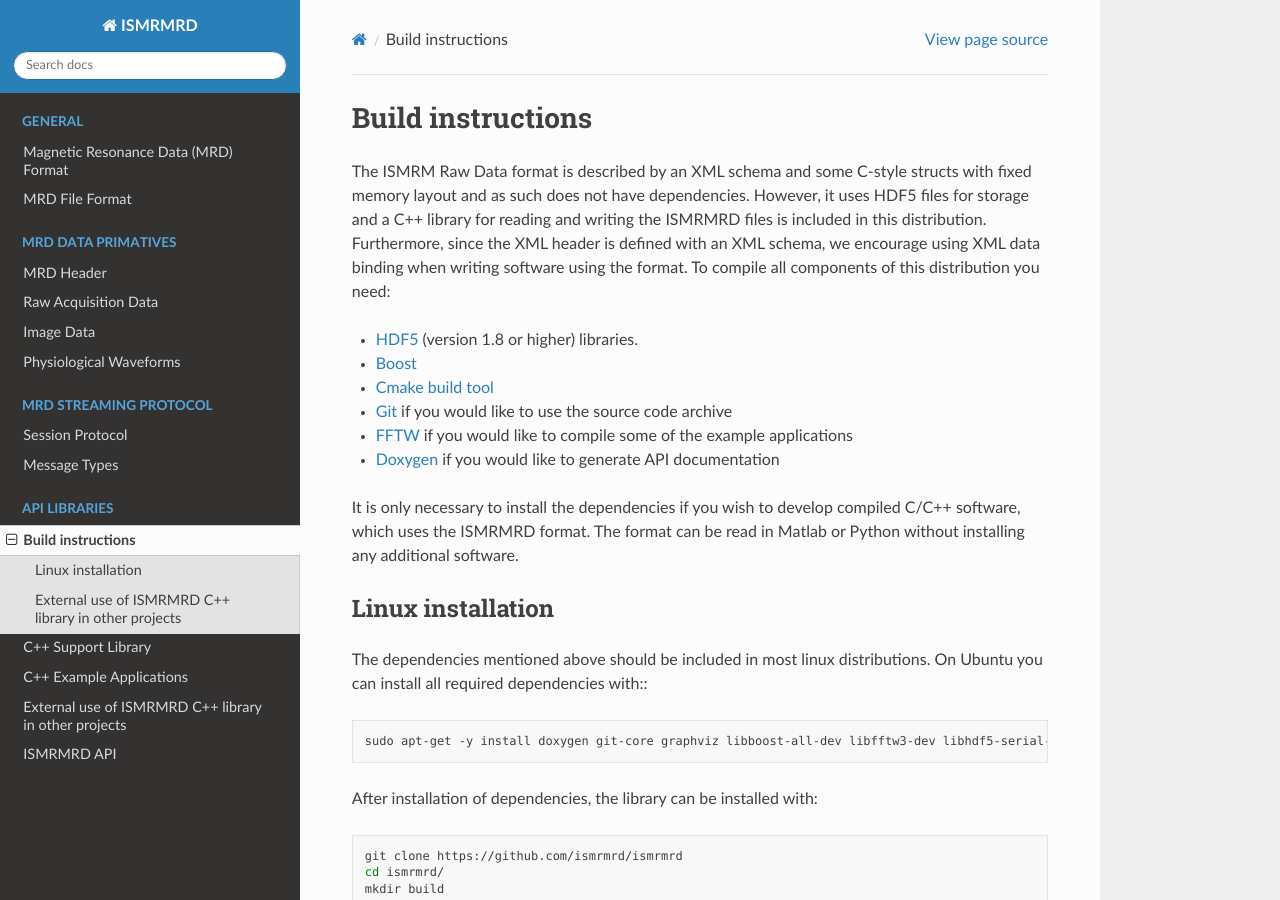
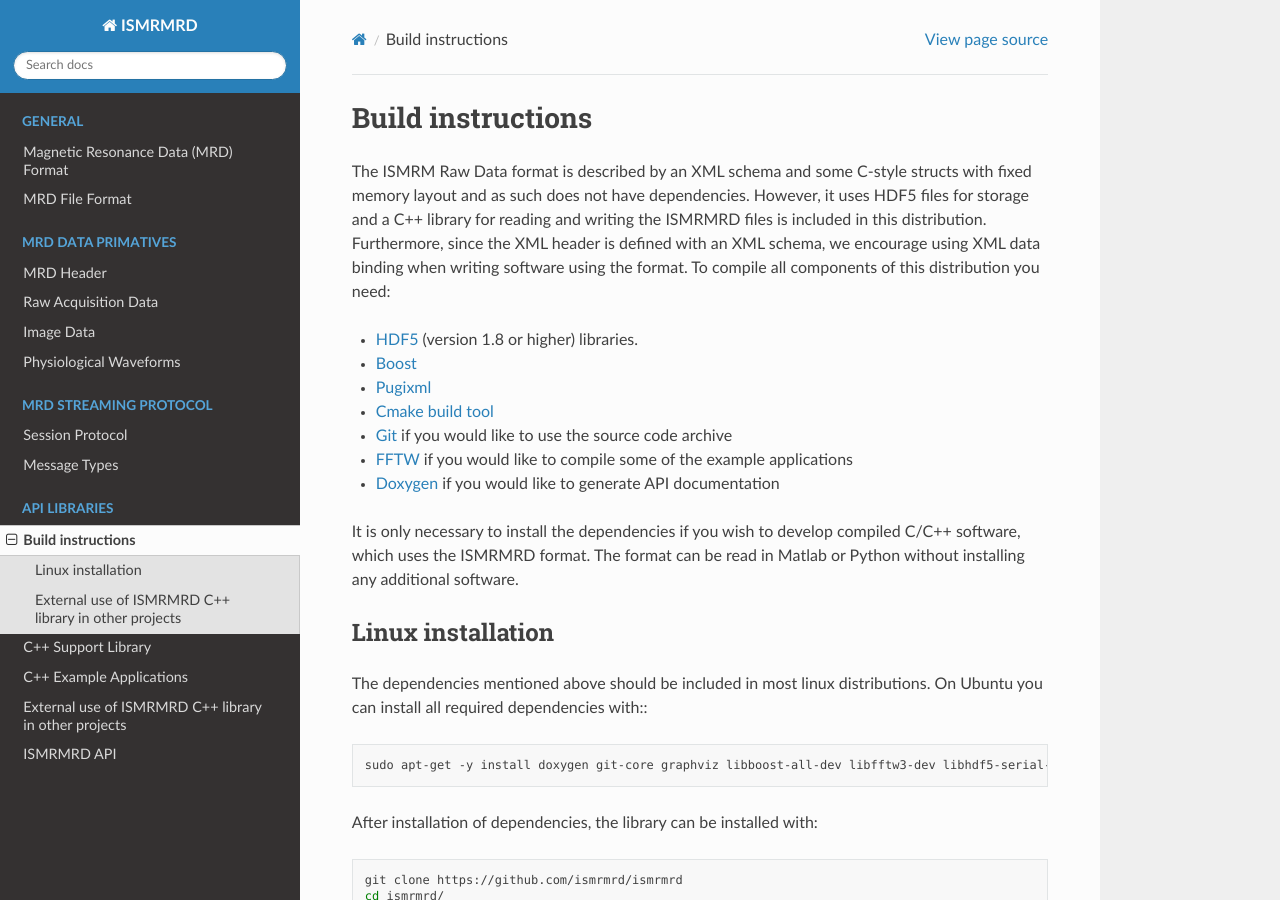
Before and after one commit to ismrmrd/ismrmrd, a Sphinx documentation site: the page built from doc/building.md, in a window 1280 px wide and 900 px high. Built offline with Sphinx 7.4.7 and the Read the Docs theme 2.0.0, drawn with Linux system fonts in a browser that asks for light colours; the version number could not be read and is left out.

Commit message:
Updating build docs to explicitly state Pugixml must now be installed externally, as ISMRMRD no longer includes a copy within its source code.

```diff
--- a/doc/building.md
+++ b/doc/building.md
@@ -4,6 +4,7 @@ The ISMRM Raw Data format is described by an XML schema and some C-style structs
 
 * [HDF5](http://www.hdfgroup.org/downloads/index.html) (version 1.8 or higher) libraries.
 * [Boost](http://www.boost.org/)
+* [Pugixml](https://pugixml.org)
 * [Cmake build tool](http://www.cmake.org/)
 * [Git](http://git-scm.com/) if you would like to use the source code archive
 * [FFTW](http://www.fftw.org) if you would like to compile some of the example applications
```
